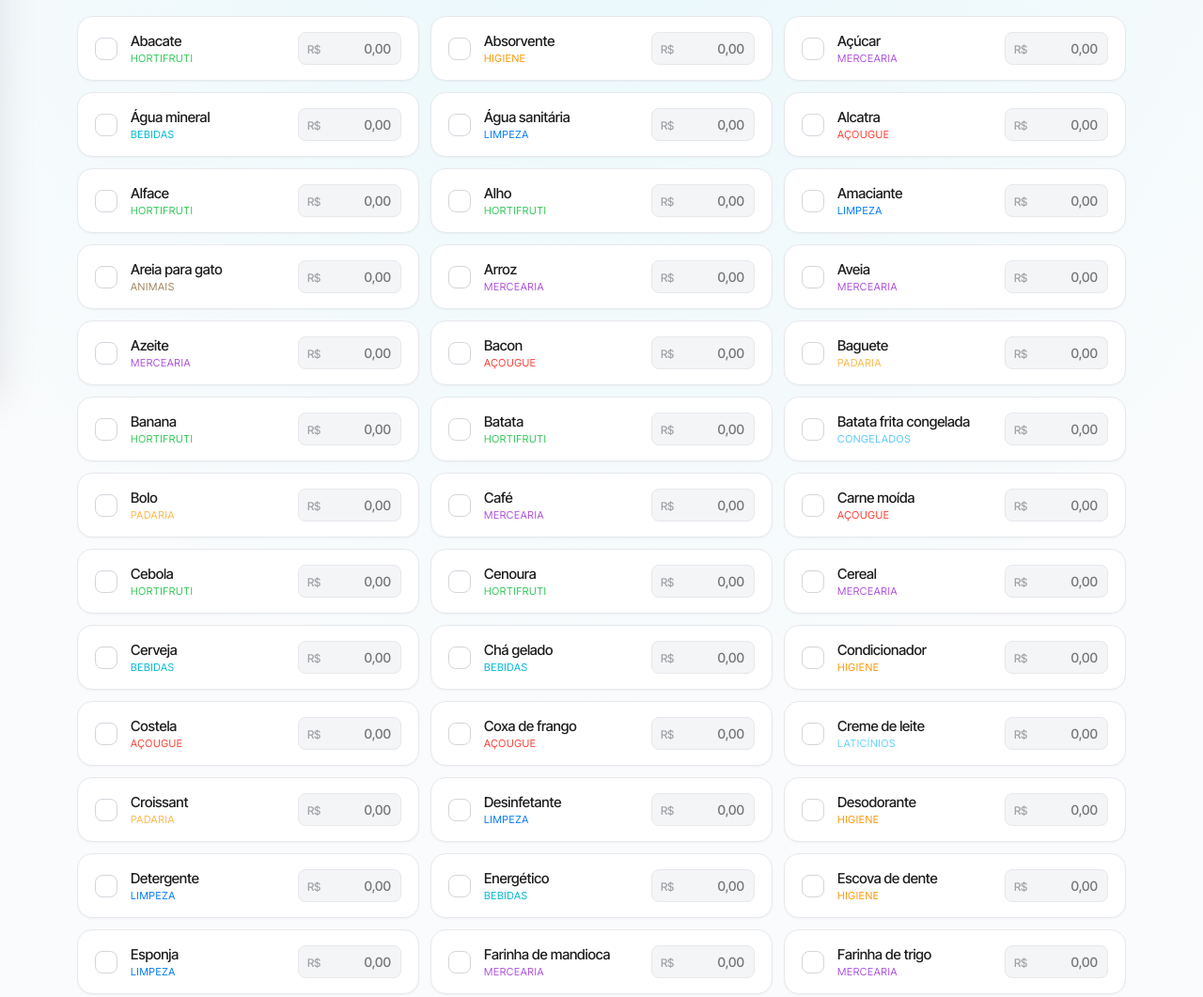
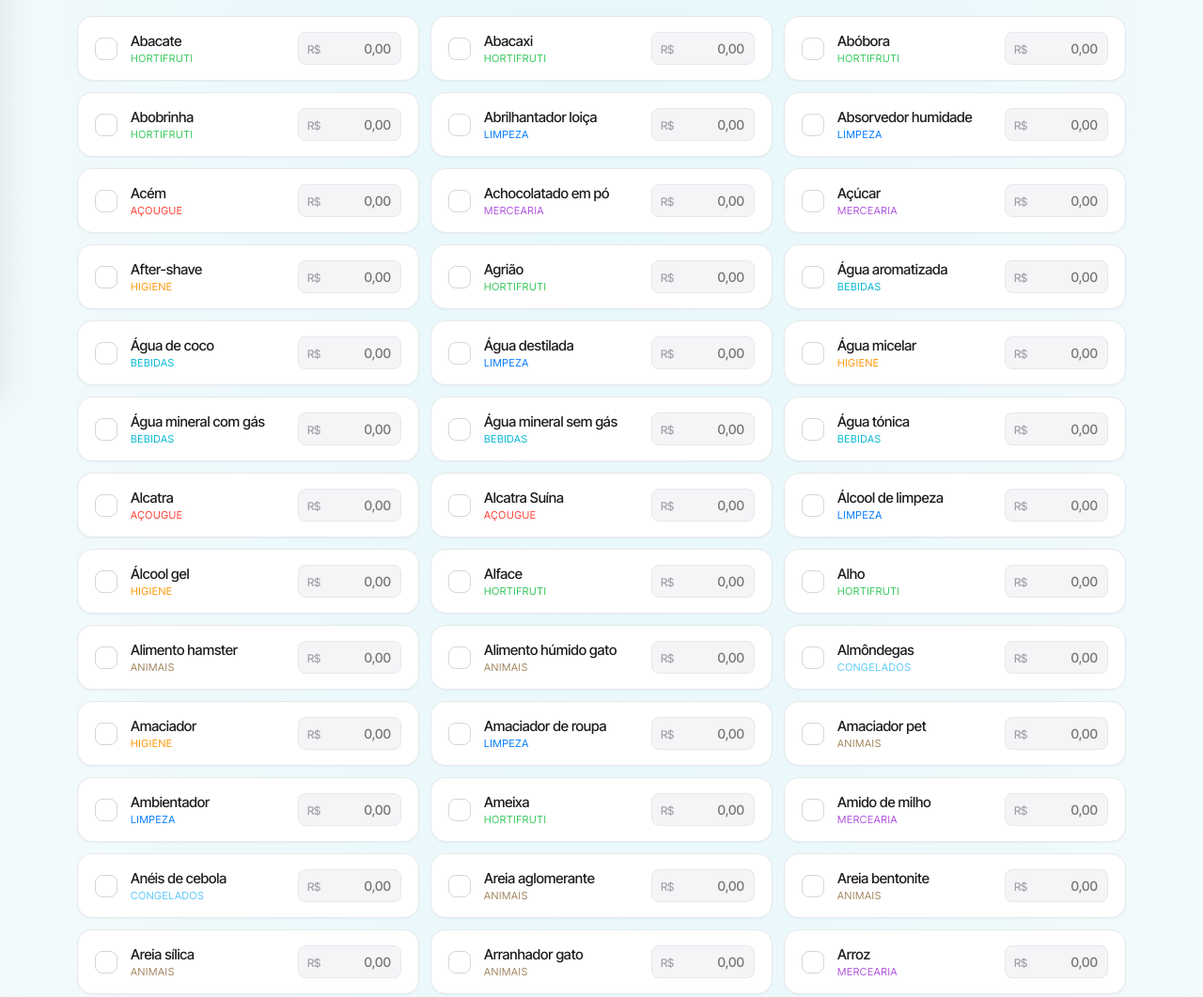
Before and after one commit to erwinklein94/Lista-de-compras---Mercado, a plain HTML site: page index.html in a window 1280 px wide. Shown: the part 387-1448 px from the top of the page at 94% size. Drawn offline with Linux system fonts and the light colour scheme.

Commit message:
Update index.html

```diff
--- a/index.html
+++ b/index.html
@@ -1021,7 +1021,6 @@
     </div>
   </header>
 
-  <!-- Budget banner -->
   <div class="budget-banner" id="budgetBanner">
     <div class="budget-info">
       <div class="budget-title">Orçamento</div>
@@ -1045,7 +1044,6 @@
     </div>
   </div>
 
-  <!-- Resumo -->
   <div class="view" id="view-resumo">
     <div class="dashboard">
       <div class="card">
@@ -1088,7 +1086,6 @@
     </div>
   </div>
 
-  <!-- Items view -->
   <div class="view" id="view-items">
     <div class="toolbar">
       <div class="search">
@@ -1110,7 +1107,6 @@
     <div class="items" id="itemsGrid"></div>
   </div>
 
-  <!-- Notes view -->
   <div class="view" id="view-notes">
     <div class="notes-head">
       <input type="text" id="noteInput" placeholder="Não esquecer de comprar... (Enter para adicionar)">
@@ -1123,7 +1119,6 @@
   </div>
 </div>
 
-<!-- Menu sheet -->
 <div class="menu-overlay" id="menuOverlay"></div>
 <nav class="menu" id="menu" aria-hidden="true">
   <div class="menu-head">
@@ -1149,32 +1144,22 @@
     animais:     { name: 'Animais',      color: '#a2845e', icon: '🐾' },
   };
 
-  const DEFAULT_ITEMS = [
-    'Banana','Maçã','Laranja','Tomate','Alface','Cebola','Batata','Cenoura','Alho','Limão','Abacate','Mamão','Pimentão',
-    'Alcatra','Patinho','Frango inteiro','Peito de frango','Coxa de frango','Linguiça','Carne moída','Costela','Picanha','Bacon',
-    'Pão francês','Pão de forma','Pão de queijo','Bolo','Baguete','Torrada','Croissant',
-    'Leite','Queijo mussarela','Queijo prato','Iogurte','Manteiga','Requeijão','Creme de leite','Leite condensado','Ovos',
-    'Arroz','Feijão','Macarrão','Açúcar','Sal','Óleo de soja','Azeite','Café','Farinha de trigo','Farinha de mandioca','Molho de tomate','Vinagre','Aveia','Cereal',
-    'Água mineral','Refrigerante','Suco de laranja','Cerveja','Vinho','Energético','Chá gelado',
-    'Pizza congelada','Hambúrguer','Nuggets','Sorvete','Batata frita congelada','Legumes congelados',
-    'Sabonete','Shampoo','Condicionador','Pasta de dente','Escova de dente','Desodorante','Papel higiênico','Absorvente','Fio dental','Protetor solar',
-    'Detergente','Sabão em pó','Amaciante','Água sanitária','Desinfetante','Esponja','Saco de lixo','Papel toalha','Limpa vidros','Multiuso',
-    'Ração para cachorro','Ração para gato','Areia para gato','Petisco cachorro','Petisco gato','Shampoo pet'
+  const catsOrder = ['hortifruti','acougue','padaria','laticinios','mercearia','bebidas','congelados','higiene','limpeza','animais'];
+
+  const itemGroups = [
+    ['Banana','Maçã','Laranja','Limão','Mamão','Morango','Uva','Manga','Abacate','Abacaxi','Melancia','Melão','Pera','Goiaba','Maracujá','Kiwi','Ameixa','Pêssego','Tangerina','Coco','Batata inglesa','Batata-doce','Cenoura','Cebola','Alho','Tomate','Pimentão','Abobrinha','Berinjela','Chuchu','Beterraba','Mandioca','Inhame','Pepino','Abóbora','Quiabo','Jiló','Mandioquinha','Rabanete','Alface','Couve-manteiga','Repolho','Rúcula','Agrião','Espinafre','Brócolis','Couve-flor','Cheiro-verde','Manjericão','Gengibre'],
+    ['Patinho','Coxão Mole','Coxão Duro','Acém','Músculo','Alcatra','Contrafilé','Picanha','Fraldinha','Maminha','Costela Bovina','Lagarto','Chuleta','Filé Mignon','Cupim','Ponta de Peito','Ossobuco','Bisteca Suína','Costelinha de Porco','Lombo Suíno','Pernil','Barriga de Porco','Picanha Suína','Alcatra Suína','Filé Mignon Suíno','Copa Lombo','Joelho de Porco','Toucinho','Peito de Frango','Coxa de Frango','Sobrecoxa de Frango','Asa de Frango','Coxinha da Asa','Meio da Asa','Frango Inteiro','Frango a Passarinho','Coração de Frango','Moela de Frango','Fígado de Frango','Peito de Peru','Codorna','Linguiça Toscana','Linguiça Calabresa','Linguiça Paio','Linguiça de Frango','Bacon','Hambúrguer Artesanal','Fígado Bovino','Rabada','Dobradinha'],
+    ['Pão francês','Pão de forma','Baguete','Pão italiano','Pão de milho','Pão sovado','Pão de leite','Pão de hambúrguer','Pão de hot dog','Pão australiano','Pão ciabatta','Pão de centeio','Pão de batata','Pão de brioche','Croissant','Pão doce','Rosca de coco','Rosca de leite condensado','Sonho','Carolinas','Bomba de chocolate','Folhado de maçã','Pain au chocolat','Pão de mel','Donuts','Pão de queijo','Chipa','Coxinha','Enroladinho','Empada','Esfiha','Quiche','Pizza de balcão','Pão recheado','Bolo de cenoura','Bolo de laranja','Bolo de fubá','Bolo de milho','Bolo formigueiro','Brownie','Torta de morango','Torta de limão','Pudim','Quindim','Biscoito de polvilho','Petit fours','Cookies','Torradas artesanais','Palitos de queijo','Suspiros'],
+    ['Leite integral','Leite desnatado','Leite semidesnatado','Leite zero lactose','Leite pasteurizado','Leite em pó integral','Leite em pó desnatado','Leite condensado','Leite fermentado','Bebida láctea','Manteiga com sal','Manteiga sem sal','Manteiga de garrafa','Margarina','Creme de leite','Creme de leite fresco','Requeijão cremoso tradicional','Requeijão cremoso light','Cream cheese','Chantilly','Queijo Minas Frescal','Queijo Ricota','Queijo Cottage','Queijo Coalho','Muçarela de búfala','Queijo Mascarpone','Queijo Muçarela','Queijo Prato','Queijo Minas Padrão','Queijo Meia Cura','Queijo Parmesão peça','Queijo Parmesão ralado','Queijo Provolone','Queijo Gorgonzola','Queijo Brie','Queijo Camembert','Queijo Gouda','Queijo Reino','Queijo Cheddar','Queijo Emmental','Iogurte natural integral','Iogurte natural desnatado','Iogurte Grego','Iogurte de fruta','Petit Suisse','Sobremesa láctea','Doce de leite','Kefir de leite','Coalhada','Bebida vegetal'],
+    ['Arroz','Feijão','Macarrão','Macarrão instantâneo','Grão-de-bico','Lentilha','Milho de pipoca','Canjica','Aveia','Granola','Farinha de trigo','Farinha de mandioca','Farinha de milho','Polvilho','Goma de tapioca','Mistura para bolo','Fermento químico','Fermento biológico','Farinha de rosca','Amido de milho','Óleo de cozinha','Azeite de oliva','Vinagre','Sal','Açúcar','Extrato de tomate','Maionese','Ketchup','Mostarda','Molho de soja','Molho de pimenta','Caldos prontos','Milho em conserva','Ervilha em conserva','Atum em lata','Sardinha em lata','Azeitona','Palmito em conserva','Champignon','Seleta de legumes','Café','Achocolatado em pó','Chá','Mel','Gelatina em pó','Goiabada','Biscoito de sal','Biscoito doce'],
+    ['Água mineral sem gás','Água mineral com gás','Água tónica','Água aromatizada','Água de coco','Bebida isotónica','Bebida energética','Sumo de laranja','Sumo de maçã','Sumo de uva','Néctar de pêssego','Néctar de pera','Sumo de ananás','Sumo de manga','Sumo de maracujá','Sumo de tomate','Sumo de frutos vermelhos','Sumo concentrado','Polpa de fruta congelada (bebidas)','Refrigerante de cola','Refrigerante zero','Refrigerante de lima-limão','Refrigerante de laranja','Refrigerante de ananás','Refrigerante de guaraná','Ginger Ale','Chá gelado de limão','Chá gelado de pêssego','Chá gelado de manga','Kombucha','Cerveja Lager','Cerveja Preta','Cerveja artesanal','Cerveja sem álcool','Cidra de maçã','Cidra de frutos vermelhos','Vinho tinto','Vinho branco','Vinho rosé','Vinho verde','Espumante','Vinho do Porto','Sangria','Vodka','Gin','Whisky','Rum','Tequila','Licor','Vermute'],
+    ['Pão de queijo congelado','Batata frita palito','Batata rústica','Anéis de cebola','Nuggets de frango','Panados de frango','Coxinhas de frango congeladas','Quibe recheado','Rissóis','Croquetes de carne','Bolinho de bacalhau','Esfiha pronta','Pão de alho','Waffles','Pizza de calabresa','Pizza de quatro queijos','Pizza de frango','Lasanha à bolonhesa','Lasanha de quatro queijos','Escondidinho','Nhoque de batata','Ravioli','Estrogonofe congelado','Yakisoba congelado','Canelone','Torta de frango','Hambúrguer bovino','Hambúrguer de frango','Hambúrguer vegetal','Almôndegas','Filetes de pescada','Postas de salmão','Lombos de bacalhau','Camarão congelado','Lulas em argolas','Iscas de peixe','Ervilhas congeladas','Milho doce congelado','Seleta de legumes congelada','Brócolos congelados','Couve-flor congelada','Feijão verde congelado','Espinafres congelados','Mandioca congelada','Polpa de maracujá','Polpa de açaí','Mix de frutos vermelhos','Gelado de chocolate','Picolés','Churros congelados'],
+    ['Escova de dentes','Pasta de dentes','Fio dentário','Elixir bucal','Raspador de língua','Escantilhões','Champô','Amaciador','Máscara capilar','Gel para cabelo','Sérum capilar','Champô seco','Sabonete em barra','Gel de banho','Sabonete líquido','Esfoliante corporal','Gel de higiene íntima','Esponja de banho','Sais de banho','Desodorizante spray','Desodorizante roll-on','Desodorizante clinical','Body splash','Perfume','Talco','Espuma de barbear','Lâminas de barbear','After-shave','Óleo para barba','Creme depilatório','Cera depilatória','Gel de limpeza facial','Água micelar','Creme hidratante facial','Protetor solar facial','Bálsamo labial','Esfoliante facial','Papel higiénico','Cotonetes','Discos de algodão','Toalhitas húmidas','Lenços de papel','Pensos higiénicos','Tampões','Pensos diários','Creme de mãos','Creme de pés','Álcool gel','Removedor de verniz','Corta-unhas'],
+    ['Detergente para roupa','Amaciador de roupa','Tira-nódoas','Lixívia','Sabão azul','Pastilhas máquina roupa','Água destilada','Molas para roupa','Detergente manual loiça','Pastilhas máquina loiça','Sal máquina loiça','Abrilhantador loiça','Desengordurante','Limpa-fornos','Limpa-inox','Esponjas de cozinha','Palha de aço','Escova lava-loiça','Limpa-sanitas','Blocos sanita','Spray anti-calcário','Desinfetante casa de banho','Limpa-juntas','Desentupidor de canos','Limpa-vidros','Spray multissuperfícies','Álcool de limpeza','Limpa-madeiras','Cera para móveis','Spray anti-pó','Detergente lava-tudo','Detergente chão madeira','Detergente amoníaco','Cera para chão','Branqueador pavimentos','Panos microfibras','Panos amarelos','Rolo papel cozinha','Sacos de lixo 30L','Sacos lixo casa de banho','Sacos reciclagem','Luvas de limpeza','Vassoura','Pá para lixo','Esfregona','Espanador','Sacos aspirador','Ambientador','Inseticida','Absorvedor humidade'],
+    ['Ração seca cão','Ração húmida cão','Biscoitos treino','Ossos couro','Palitos dentários','Patê cão','Ração seca gato','Alimento húmido gato','Snacks gato','Erva gateira','Leite para gatos','Pasta de malte','Comida peixes','Sementes aves','Barritas aves','Feno coelhos','Alimento hamster','Areia bentonite','Areia sílica','Areia aglomerante','Resguardos','Champô cão','Champô seco pet','Amaciador pet','Toalhitas pet','Spray desembaraçar','Loção ouvidos','Solução ocular','Pasta dentes pet','Spray hálito','Sacos dejetos','Eliminador odores','Spray repelente','Coleira antiparasitária','Pipetas desparasitantes','Spray ambiente','Escova pet','Luva massagem','Corta-unhas pet','Comedouro','Bebedouro','Cama pet','Manta pet','Trela','Peitoral','Brinquedo corda','Bolas borracha','Arranhador gato','Brinquedo penas','Caixa transporte']
   ];
 
-  const catsOrder = ['hortifruti','acougue','padaria','laticinios','mercearia','bebidas','congelados','higiene','limpeza','animais'];
-  const itemGroups = [
-    ['Banana','Maçã','Laranja','Tomate','Alface','Cebola','Batata','Cenoura','Alho','Limão','Abacate','Mamão','Pimentão'],
-    ['Alcatra','Patinho','Frango inteiro','Peito de frango','Coxa de frango','Linguiça','Carne moída','Costela','Picanha','Bacon'],
-    ['Pão francês','Pão de forma','Pão de queijo','Bolo','Baguete','Torrada','Croissant'],
-    ['Leite','Queijo mussarela','Queijo prato','Iogurte','Manteiga','Requeijão','Creme de leite','Leite condensado','Ovos'],
-    ['Arroz','Feijão','Macarrão','Açúcar','Sal','Óleo de soja','Azeite','Café','Farinha de trigo','Farinha de mandioca','Molho de tomate','Vinagre','Aveia','Cereal'],
-    ['Água mineral','Refrigerante','Suco de laranja','Cerveja','Vinho','Energético','Chá gelado'],
-    ['Pizza congelada','Hambúrguer','Nuggets','Sorvete','Batata frita congelada','Legumes congelados'],
-    ['Sabonete','Shampoo','Condicionador','Pasta de dente','Escova de dente','Desodorante','Papel higiênico','Absorvente','Fio dental','Protetor solar'],
-    ['Detergente','Sabão em pó','Amaciante','Água sanitária','Desinfetante','Esponja','Saco de lixo','Papel toalha','Limpa vidros','Multiuso'],
-    ['Ração para cachorro','Ração para gato','Areia para gato','Petisco cachorro','Petisco gato','Shampoo pet']
-  ];
+  const DEFAULT_ITEMS = itemGroups.reduce((acc, val) => acc.concat(val), []);
   const ITEM_CAT = {};
   itemGroups.forEach((group, i) => group.forEach(name => { ITEM_CAT[name] = catsOrder[i]; }));
 
```
